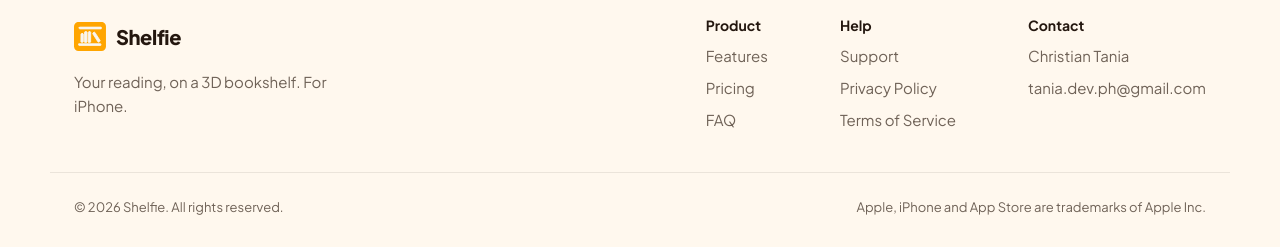
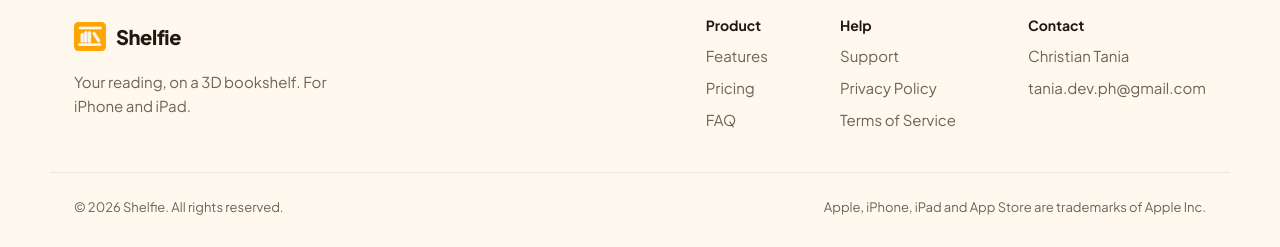
Before and after one commit to cmtania/bookshelf-tracker-docs, a React (Vite) app: page / in a window 1280 px wide. Shown: the part 8933-9180 px from the top of the page. Built offline with nearby package versions, Linux system fonts and the light colour scheme.

Commit message:
iPhone and iPad: Sections.jsx
Co-Authored-By: Claude Opus 5.5 <noreply@anthropic.com>

```diff
--- a/src/components/Sections.jsx
+++ b/src/components/Sections.jsx
@@ -278,7 +278,7 @@ export function Footer() {
             <img src="assets/logo.svg" alt="" width="32" height="29" />
             <span>Shelfie</span>
           </a>
-          <p>Your reading, on a 3D bookshelf. For iPhone.</p>
+          <p>Your reading, on a 3D bookshelf. For iPhone and iPad.</p>
         </div>
         <div className="footer-cols">
           <div>
@@ -302,7 +302,7 @@ export function Footer() {
       </div>
       <div className="wrap footer-base">
         <span>© {new Date().getFullYear()} Shelfie. All rights reserved.</span>
-        <span>Apple, iPhone and App Store are trademarks of Apple Inc.</span>
+        <span>Apple, iPhone, iPad and App Store are trademarks of Apple Inc.</span>
       </div>
     </footer>
   );
```
